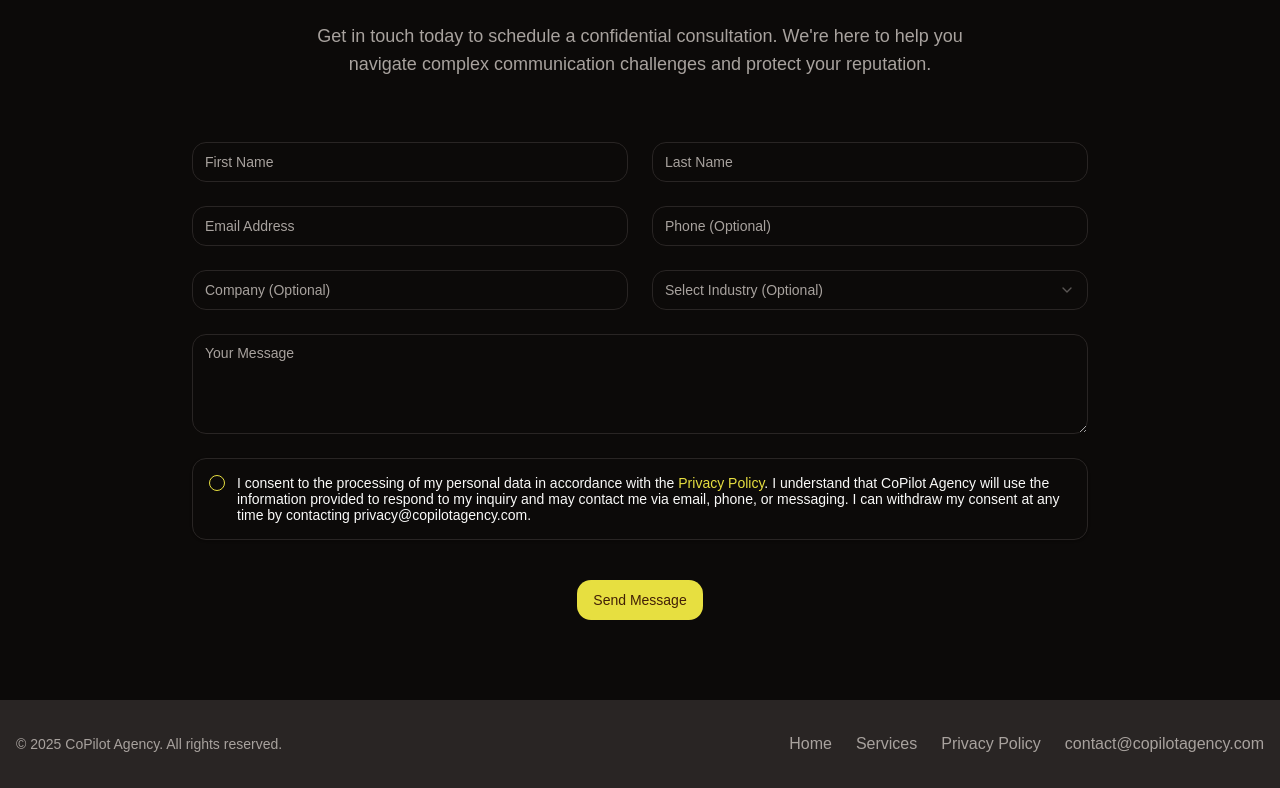
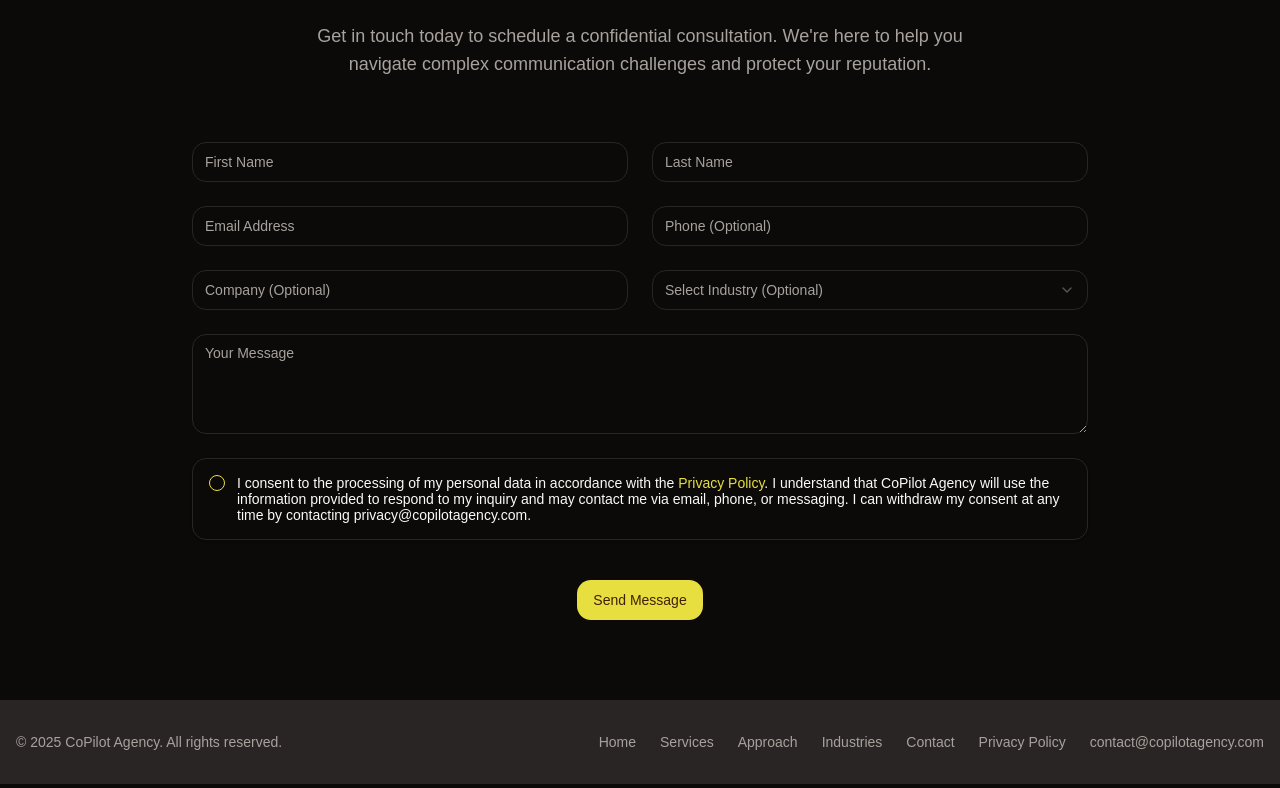
Before and after one commit to chikingsley/ltcopilotagency2, a Next.js app: page / in a window 1280 px wide. Shown: the part 3297-4085 px from the top of the page. Built offline with nearby package versions, Linux system fonts and the light colour scheme; a web font is replaced by a local one.

Commit message:
updated footer

```diff
--- a/components/containers/6-footer/footer-section.tsx
+++ b/components/containers/6-footer/footer-section.tsx
@@ -1,32 +1,37 @@
 import Link from 'next/link';
-import { footerData } from '@/lib/data/footerData';
+// import { footerData } from '@/lib/data/footerData';
 
 export function Footer() {
   const currentYear = new Date().getFullYear();
+
   return (
     <footer className="bg-muted py-8 text-muted-foreground">
       <div className="container mx-auto px-4 flex flex-col md:flex-row justify-between items-center">
         <div className="text-center md:text-left mb-4 md:mb-0">
-          <p className="text-sm">
-            &copy; {currentYear} {footerData.copyrightBaseText}
-          </p>
+          <p className="text-sm">&copy; {currentYear} CoPilot Agency. All rights reserved.</p>
         </div>
-        <div className="text-center flex flex-row gap-6 md:text-left mb-4 md:mb-0">
+        <div className="flex space-x-6 text-sm flex-wrap justify-center md:justify-end">
           <Link href="/" className="hover:text-foreground transition-colors">
             Home
           </Link>
           <Link href="#services" className="hover:text-foreground transition-colors">
             Services
           </Link>
+          <Link href="#approach" className="hover:text-foreground transition-colors">
+            Approach
+          </Link>
+          <Link href="#industries" className="hover:text-foreground transition-colors">
+            Industries
+          </Link>
+          <Link href="#contact" className="hover:text-foreground transition-colors">
+            Contact
+          </Link>
           <Link href="/privacy-policy" className="hover:text-foreground transition-colors">
             Privacy Policy
           </Link>
-          <a
-            href={`mailto:${footerData.contactEmail}`}
-            className="hover:text-foreground transition-colors"
-          >
-            {footerData.contactEmail}
-          </a>
+          <Link href="mailto:contact@copilotagency.com" className="hover:text-foreground transition-colors">
+            contact@copilotagency.com
+          </Link>
         </div>
       </div>
     </footer>
--- a/lib/data/footerData.ts
+++ /dev/null
@@ -1,22 +0,0 @@
-// lib/data/footerData.ts
-
-export interface FooterLink {
-  text: string;
-  href: string;
-}
-
-export interface FooterData {
-  copyrightBaseText: string;
-  links: FooterLink[];
-  contactEmail: string;
-}
-
-export const footerData: FooterData = {
-  copyrightBaseText: "CoPilot Agency. All rights reserved.",
-  links: [
-    { text: "Home", href: "/" },
-    { text: "Services", href: "#services" },
-    // Add other links here if needed in the future
-  ],
-  contactEmail: "contact@copilotagency.com",
-};
```
